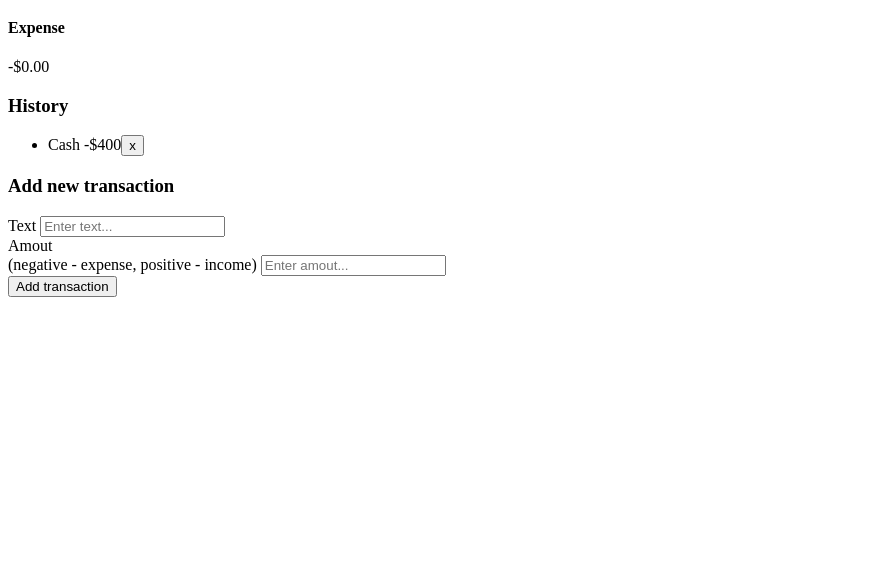
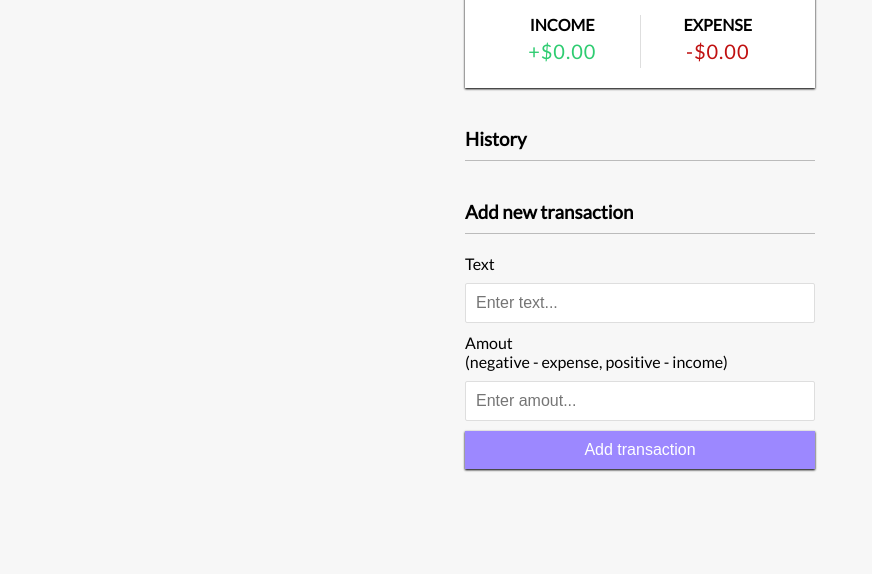
Before and after one commit to QuanXuuu/expense-tracker, a plain HTML site: page index.html in a window 1280 px wide. Shown: the part 226-800 px from the top of the page, without its empty margins (0-872 px from the left). Drawn offline with Linux system fonts and the light colour scheme.

Commit message:
Add styling

```diff
--- a/index.html
+++ b/index.html
@@ -27,7 +27,7 @@
 
         <h3>History</h3>
         <ul id="list" class="list">
-            <li class="minus">Cash <span>-$400</span><button class="delete-btn">x</button></li>
+            <!--<li class="minus">Cash <span>-$400</span><button class="delete-btn">x</button></li> -->
         </ul>
 
         <h3>Add new transaction</h3>
--- a/style.css
+++ b/style.css
@@ -0,0 +1,151 @@
+@import url("https://fonts.googleapis.com/css2?family=Lato&display=swap");
+
+:root {
+  --box-shadow: 0 1px 3px rgba(0, 0, 0, 0.12), 0 1px 2px rgba(0, 0, 0.24);
+}
+
+* {
+  box-sizing: border-box;
+}
+
+body {
+  background-color: #f7f7f7;
+  display: flex;
+  flex-direction: column;
+  align-items: center;
+  justify-content: center;
+  min-height: 100vh;
+  margin: 0;
+  font-family: "Lato", sans-serif;
+}
+
+.container {
+  margin: 30px auto;
+  width: 350px;
+}
+
+h1 {
+  letter-spacing: 1px;
+  margin: 0;
+}
+
+h3 {
+  border-bottom: 1px solid #bbb;
+  padding-bottom: 10px;
+  margin: 40px 0 10px;
+}
+
+h4 {
+  margin: 0;
+  text-transform: uppercase;
+}
+
+.inc-exp-container {
+  background-color: #fff;
+  box-shadow: var(--box-shadow);
+  padding: 20px;
+  display: flex;
+  justify-content: space-between;
+  margin: 20px 0;
+}
+
+.inc-exp-container > div {
+  flex: 1;
+  text-align: center;
+}
+
+.inc-exp-container > div:first-of-type {
+  border-right: 1px solid #dedede;
+}
+
+.money {
+  font-size: 20px;
+  letter-spacing: 1px;
+  margin: 5px 0;
+}
+
+.money.plus {
+  color: #2ecc71;
+}
+
+.money.minus {
+  color: #c01010;
+}
+
+label {
+  display: inline-block;
+  margin: 10px 0;
+}
+
+input[type="text"],
+input[type="number"] {
+  border: 1px solid #dedede;
+  border-radius: 2px;
+  display: block;
+  font-size: 16px;
+  padding: 10px;
+  width: 100%;
+}
+
+.btn {
+  cursor: pointer;
+  background-color: #9c88ff;
+  box-shadow: var(--box-shadow);
+  color: #fff;
+  border: 0;
+  display: block;
+  font-size: 16px;
+  margin: 10px 0 30px;
+  padding: 10px;
+  width: 100%;
+}
+
+.btn:focus,
+.delete-btn:focus {
+  outline: 0;
+}
+
+.list {
+  list-style-type: none;
+  padding: 0;
+  margin-bottom: 40px;
+}
+
+.list li {
+  background-color: #fff;
+  box-shadow: var(--box-shadow);
+  color: #333;
+  display: flex;
+  justify-content: space-between;
+  position: relative;
+  padding: 10px;
+  margin: 10px 0;
+}
+
+.list li.plus {
+  border-right: 5px solid #2ecc71;
+}
+
+.list li.minus {
+  border-right: 5px solid #c01010;
+}
+
+.delete-btn {
+  cursor: pointer;
+  background-color: #e74c3c;
+  border: 0;
+  color: #fff;
+  font-size: 20px;
+  line-height: 20px;
+  padding: 2px 5px;
+  position: absolute;
+  top: 50%;
+  left: 0;
+  transform: translate(-100%, -50%);
+  opacity: 0;
+  transition: opacity 0.5s ease;
+}
+
+.list li:hover .delete-btn {
+  opacity: 1;
+}
```
